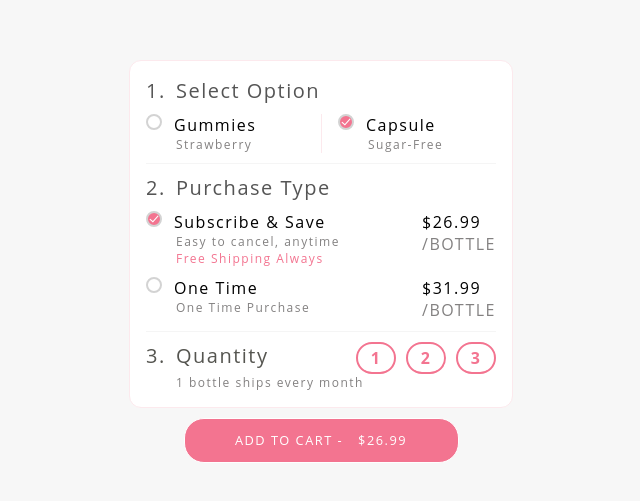
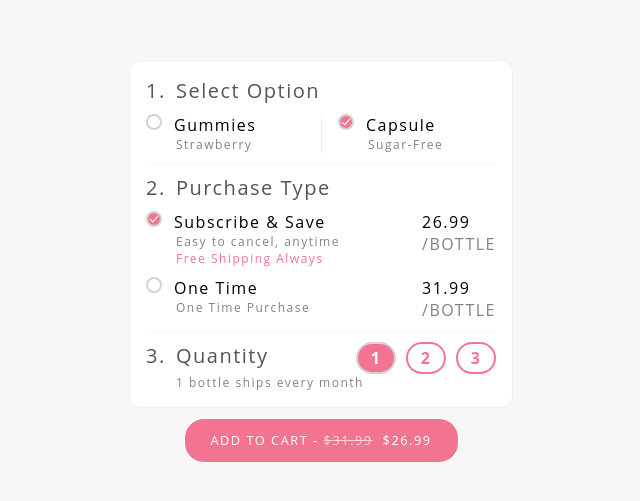
Before and after one commit to DevScissors/opositiv-assignment, a React (Create React App) app: page / in a window 1280 px wide. Shown: the part 139-640 px from the top of the page, without its empty margins (319-959 px from the left). Built offline with nearby package versions, Linux system fonts and the light colour scheme.

Commit message:
rewrote a bunch of logic, removed unnecessary quantity state, cart logic still needs to be added

```diff
--- a/src/App.js
+++ b/src/App.js
@@ -38,9 +38,6 @@ function App() {
   const [purchaseTypeSelected, setSelectedPurchaseType] = useState(
     purchaseType.SUBSCRIPTION
   );
-  const [selectedQuantity, setSelectedQuantity] = useState(
-    priceByPurchaseTypeAndQuantity[purchaseType.SUBSCRIPTION][1]
-  );
   const [countSelected, setCount] = useState(count.ONE);
 
   const handleOptionChange = (checkedValue) => {
@@ -49,29 +46,19 @@ function App() {
 
   const handlePurchaseTypeChange = (checkedValue) => {
     setSelectedPurchaseType(checkedValue.target.value);
-    setSelectedQuantity(selectedQuantity);
   };
 
   const handleQuantityChange = (countSelected) => {
-    setSelectedQuantity(
-      priceByPurchaseTypeAndQuantity[purchaseTypeSelected][countSelected]
-    );
     setCount(countSelected);
   };
-
-  const quantityOneSubscription =
-    priceByPurchaseTypeAndQuantity[purchaseType.SUBSCRIPTION][countSelected];
-  const quantityOneOneTime =
-    priceByPurchaseTypeAndQuantity[purchaseType.ONE_TIME][1];
-  const quantityPrice = priceByPurchaseTypeAndQuantity[purchaseTypeSelected][1];
 
   return (
     <div className={styles.App}>
       <PurchaseBox
         optionSelected={optionSelected}
         purchaseTypeSelected={purchaseTypeSelected}
-        selectedQuantity={selectedQuantity}
         countSelected={countSelected}
+        priceMap={priceByPurchaseTypeAndQuantity}
         handleOptionChange={handleOptionChange}
         handlePurchaseTypeChange={handlePurchaseTypeChange}
         handleQuantityChange={handleQuantityChange}
@@ -82,18 +69,23 @@ function App() {
         span={
           <>
             <span className={styles["cart-original-price"]}>
-              {selectedQuantity === quantityOneSubscription &&
-              countSelected === 1
-                ? null
-                : selectedQuantity === quantityOneOneTime && countSelected === 1
-                ? null
-                : "$" + quantityPrice * countSelected}
+              {purchaseTypeSelected === "subscribe"
+                ? "$" +
+                  priceByPurchaseTypeAndQuantity["one-time"][1] * countSelected
+                : countSelected > 1 &&
+                  "$" +
+                    priceByPurchaseTypeAndQuantity[purchaseTypeSelected][1] *
+                      countSelected}
             </span>
             <span className={styles["cart-promotional-price"]}>
-              ${selectedQuantity * countSelected}
+              $
+              {priceByPurchaseTypeAndQuantity[purchaseTypeSelected][
+                countSelected
+              ] * countSelected}
             </span>
           </>
         }
+        onClick={() => alert("Test")}
       />
     </div>
   );
--- a/src/components/PurchaseBox/PurchaseBox.js
+++ b/src/components/PurchaseBox/PurchaseBox.js
@@ -14,12 +14,11 @@ const PurchaseBox = (props) => {
       <PurchaseTypeRow
         onChange={props.handlePurchaseTypeChange}
         checked={props.purchaseTypeSelected}
-        quantity={props.selectedQuantity}
         countSelected={props.countSelected}
+        priceMap={props.priceMap}
       />
       <QuantityRow
         onClick={props.handleQuantityChange}
-        quantity={props.selectedQuantity}
         countSelected={props.countSelected}
       />
     </div>
--- a/src/components/PurchaseTypeRow/PurchaseTypeRow.js
+++ b/src/components/PurchaseTypeRow/PurchaseTypeRow.js
@@ -2,8 +2,8 @@ import React from "react";
 import RadioButton from "../shared/RadioButton/RadioButton";
 
 import styles from "./PurchaseTypeRow.module.scss";
-
 const PurchaseTypeRow = (props) => {
+  // {checked : purchaseTypeSelected, onChange : handlePurchaseTypeChange, countSelected, priceMap : priceByPurchaseTypeAndQuantity}
   return (
     <div className={styles["purchase-type-row-wrapper"]}>
       <div className={styles["purchase-type-row-header-wrapper"]}>
@@ -39,13 +39,7 @@ const PurchaseTypeRow = (props) => {
           </div>
           <div className={styles["purchase-type-subscribe-price-wrapper"]}>
             <p className={styles["purchase-type-subscribe-price"]}>
-              {props.countSelected === 1
-                ? "$26.99"
-                : props.countSelected === 2
-                ? "$24.99"
-                : props.countSelected === 3
-                ? "$24"
-                : "$26.99"}
+              {props.priceMap["subscribe"][props.countSelected]}
             </p>
             <p className={styles["purchase-type-subscribe-pricing-info"]}>
               /BOTTLE
@@ -71,13 +65,7 @@ const PurchaseTypeRow = (props) => {
           </div>
           <div className={styles["purchase-type-one-time-price-wrapper"]}>
             <p className={styles["purchase-type-one-time-price"]}>
-              {props.countSelected === 1
-                ? "$31.99"
-                : props.countSelected === 2
-                ? "$26.99"
-                : props.countSelected === 3
-                ? "$26"
-                : "$31.99"}
+              {props.priceMap["one-time"][props.countSelected]}
             </p>
             <p className={styles["purchase-type-one-time-pricing-info"]}>
               /BOTTLE
--- a/src/components/QuantityRow/QuantityRow.js
+++ b/src/components/QuantityRow/QuantityRow.js
@@ -4,19 +4,7 @@ import Button from "../shared/Button/Button";
 import styles from "./QuantityRow.module.scss";
 
 const QuantityRow = (props) => {
-  // const switchDescription = () => {
-  //   switch (props.countSelected) {
-  //     case props.countSelected === 1:
-  //       return "1 bottle ships every month";
-  //     case props.countSelected === 2:
-  //       return "2 bottles ship every  2 months";
-  //     case props.countSelected === 3:
-  //       return "3 bottles ship every 3 months";
-  //     default:
-  //       return "1 bottle ships every month";
-  //   }
-  // };
-
+  // It would definitely be easier to know what's coming in the props if you had ({onClick, countSelected}) => ...
   const bottleDescription = [
     "1 bottle ships every month",
     "2 bottles ship every  2 months",
@@ -32,24 +20,25 @@ const QuantityRow = (props) => {
         </div>
         <div className={styles["quantity-btn-wrapper"]}>
           <Button
-            classNameOverride={styles["btn-quantity"]}
+            classNameOverride={`
+              ${styles["btn-quantity"]}  +
+              ${
+                props.countSelected === 1 ? styles["btn-quantity-active"] : ""
+              }`}
             onClick={() => props.onClick(1)}
             label="1"
           />
           <Button
-            classNameOverride={styles["btn-quantity"]}
+            classNameOverride={`
+            ${styles["btn-quantity"]}  +
+            ${props.countSelected === 2 ? styles["btn-quantity-active"] : ""}`}
             onClick={() => props.onClick(2)}
             label="2"
           />
           <Button
-            classNameOverride={styles["btn-quantity"]}
-            // classNameOverride={
-            //   styles[
-            //     `btn-quantity ${
-            //       props.countSelected === 3 && "btn-quantity-active"
-            //     }`
-            //   ]
-            // }
+            classNameOverride={`
+            ${styles["btn-quantity"]}  +
+            ${props.countSelected === 3 ? styles["btn-quantity-active"] : ""}`}
             onClick={() => props.onClick(3)}
             label="3"
           />
```
